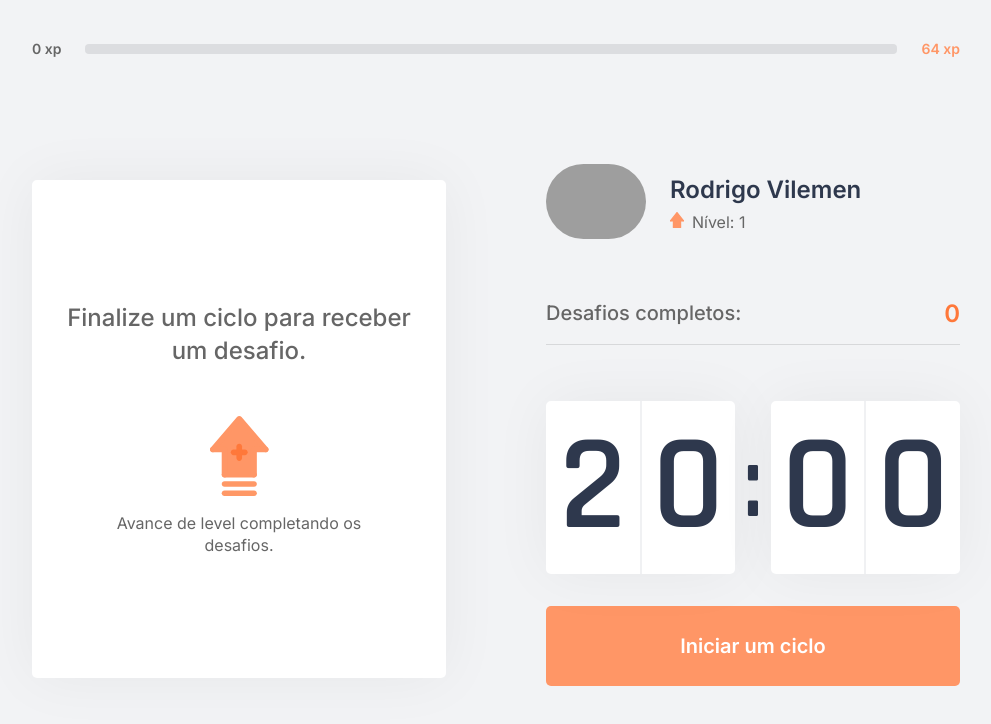
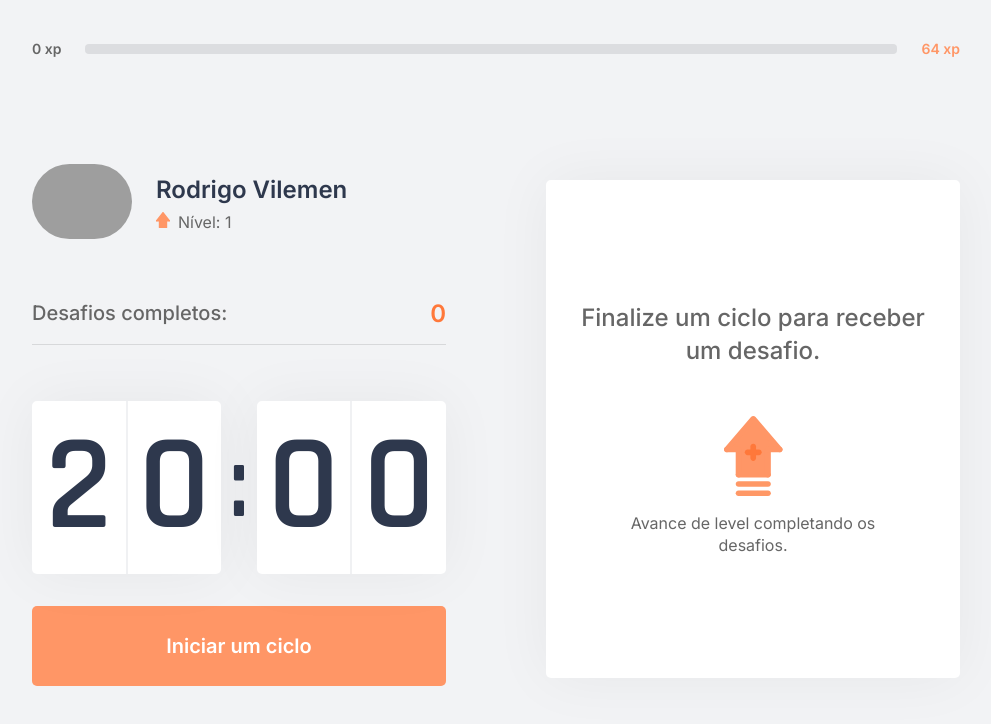
Before and after one commit to r-vilemen/re-aja, a Next.js app: page / in a window 1280 px wide. Shown: the top 724 px of the page, without its empty margins (144-1135 px from the left). Built offline with nearby package versions, Linux system fonts and the light colour scheme; grey boxes are pictures that could not be loaded.

Commit message:
feat: add useDeviceType hook

```diff
--- /dev/null
+++ b/src/hooks/useDeviceType.ts
@@ -0,0 +1,39 @@
+import { useState, useEffect } from 'react';
+
+export enum DeviceType {
+  Mobile,
+  Desktop,
+}
+
+const MOBILE_BREAKPOINT = 768; // Defina seu breakpoint de dispositivo móvel aqui
+
+function useDeviceType(): DeviceType {
+  const [deviceType, setDeviceType] = useState<DeviceType>(DeviceType.Desktop);
+
+  useEffect(() => {
+    // Verifica se estamos no lado do cliente (navegador)
+    const handleResize = () => {
+      const width = window.innerWidth;
+      if (width < MOBILE_BREAKPOINT) {
+        setDeviceType(DeviceType.Mobile);
+      } else {
+        setDeviceType(DeviceType.Desktop);
+      }
+    };
+
+    // Executa a verificação inicial ao montar o componente
+    handleResize();
+
+    // Adiciona um listener de resize para atualizar o deviceType dinamicamente
+    window.addEventListener('resize', handleResize);
+
+    // Remove o listener ao desmontar o componente para evitar vazamentos de memória
+    return () => {
+      window.removeEventListener('resize', handleResize);
+    };
+  }, []);
+
+  return deviceType;
+}
+
+export default useDeviceType;
--- a/src/pages/index.tsx
+++ b/src/pages/index.tsx
@@ -8,6 +8,7 @@ import { ChallengesProvider } from '../contexts/ChallengesContext';
 import { CountdownProvider } from '../contexts/CountdownContext';
 import styles from '../styles/pages/Home.module.css'
 import { GetServerSideProps } from 'next';
+import useDeviceType, {DeviceType} from '../hooks/useDeviceType';
 
 interface HomeProps {
   level: number;
@@ -16,6 +17,8 @@ interface HomeProps {
 }
 
 export default function Home({ level, currentExperience, challengesCompleted }: HomeProps) {
+  const deviceType = useDeviceType();
+
   return (
     <ChallengesProvider
       level={level}
@@ -32,12 +35,13 @@ export default function Home({ level, currentExperience, challengesCompleted }:
 
           <section>
 
-            <ChallengeBox />
+            {deviceType === DeviceType.Mobile && <ChallengeBox />}
             <div className={styles.cycleContainer}>
               <Profile />
               <CompletedChallenges />
               <Countdown />
             </div>
+            {deviceType === DeviceType.Desktop && <ChallengeBox />}
           </section>
         </main>
       </CountdownProvider>
```
